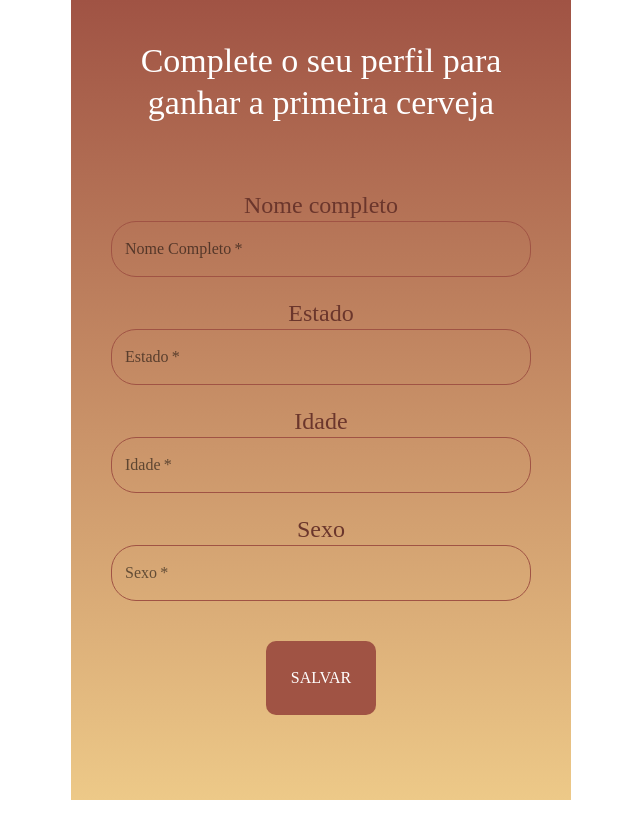
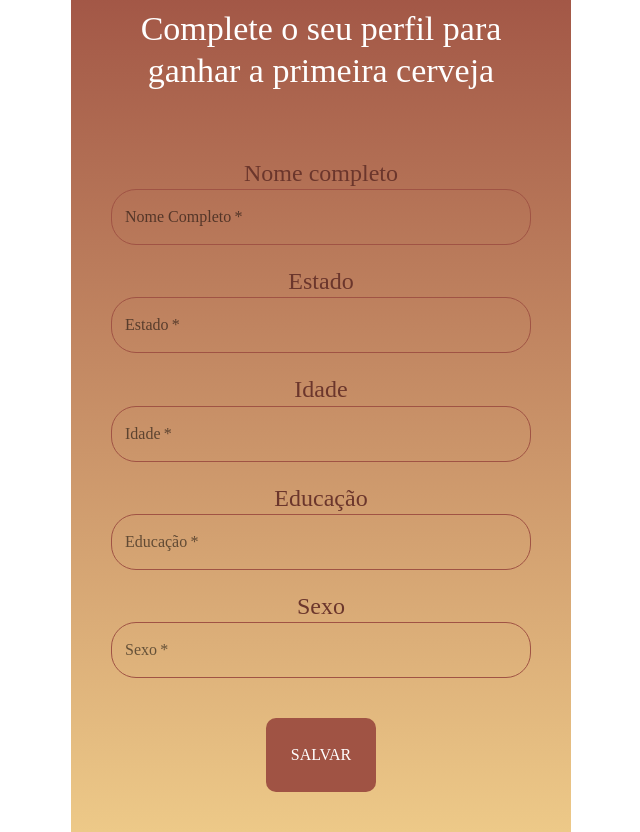
Before and after one commit to mestre-cervejeiro/app, a React (Create React App) app: page /completeprofile in a window 1280 px wide. Shown: the whole page, without its empty margins (319-959 px from the left). Before the commit the page ends 800 px from the top, so only its background shows below. Built offline with nearby package versions, Linux system fonts and the light colour scheme; a web font is replaced by a local one.

Commit message:
feat: update profile

```diff
--- a/src/screens/CompleteProfile.js
+++ b/src/screens/CompleteProfile.js
@@ -63,6 +63,21 @@ const CompleteProfile = () => {
 				</Grid>
 				<Grid style={{ marginTop: 20 }} item xs={12}>
 					<Typography variant="h5" style={{ color: ' #6b362c' }}>
+						Educação
+					</Typography>
+					<TextInput
+						variant="outlined"
+						fullWidth
+						type="educação"
+						required
+						value={age}
+						onChange={(e) => setAge(e.target.value)}
+						label="Educação"
+						inputProps={{ style: { color: 'white' } }}
+					/>
+				</Grid>
+				<Grid style={{ marginTop: 20 }} item xs={12}>
+					<Typography variant="h5" style={{ color: ' #6b362c' }}>
 						Sexo
 					</Typography>
 					<TextInput
```
